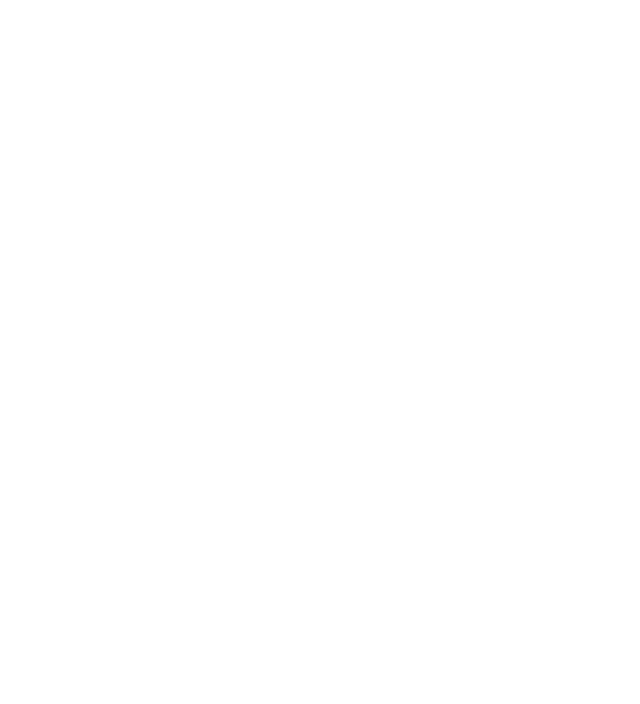
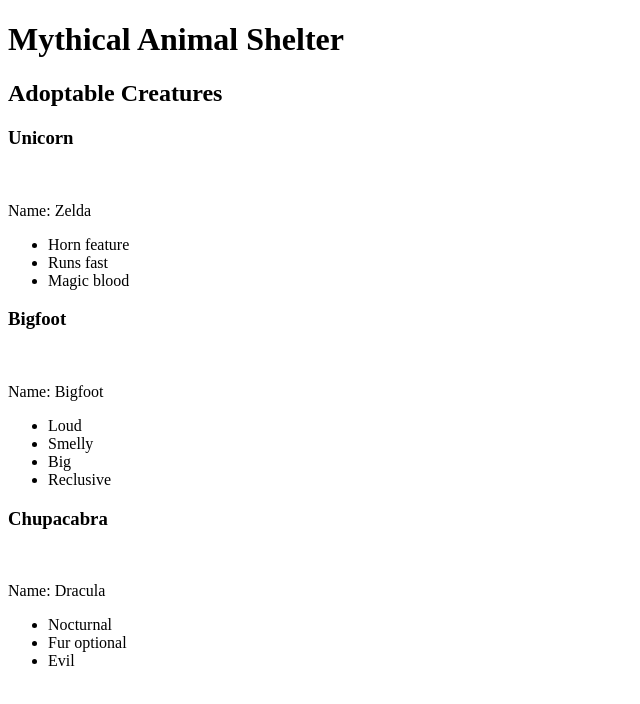
Before and after one commit to EmilioG1/animal-shelter, a plain HTML site: page index.html in a window 1280 px wide. Shown: the whole page, without its empty margins (0-640 px from the left). Drawn offline with Linux system fonts and the light colour scheme.

Commit message:
Added animal information
Co-authored-by: Jessica Schueler <jessicagrace.schueler@gmail.com>

```diff
--- a/index.html
+++ b/index.html
@@ -5,6 +5,32 @@
   <link href="styles.css" rel="stylesheet" type="text/css">
 </head>
 <body>
-
+  <h1>Mythical Animal Shelter</h1>
+  <h2>Adoptable Creatures</h2>
+  <h3>Unicorn</h3>
+  <img src="" alt="">
+  <p>Name: Zelda</p>
+  <ul>
+    <li>Horn feature</li>
+    <li>Runs fast</li>
+    <li>Magic blood</li>
+  </ul>
+  <h3>Bigfoot</h3>
+  <img src="" alt="">
+  <p>Name: Bigfoot</p>
+  <ul>
+    <li>Loud</li>
+    <li>Smelly</li>
+    <li>Big</li>
+    <li>Reclusive</li>
+  </ul>
+  <h3>Chupacabra</h3>
+  <img src="" alt="">
+  <p>Name: Dracula</p>
+  <ul>
+    <li>Nocturnal</li>
+    <li>Fur optional</li>
+    <li>Evil</li>
+  </ul>
 </body>
 </html>
```
